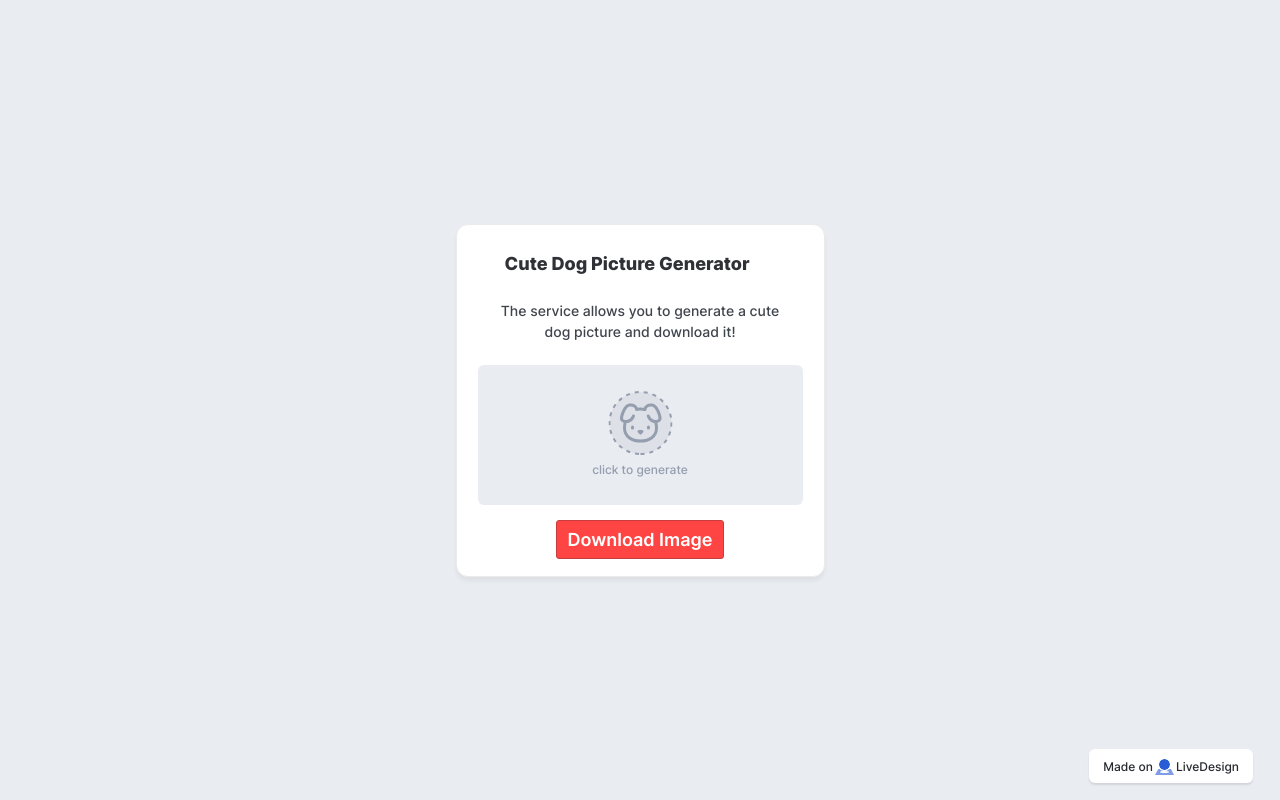
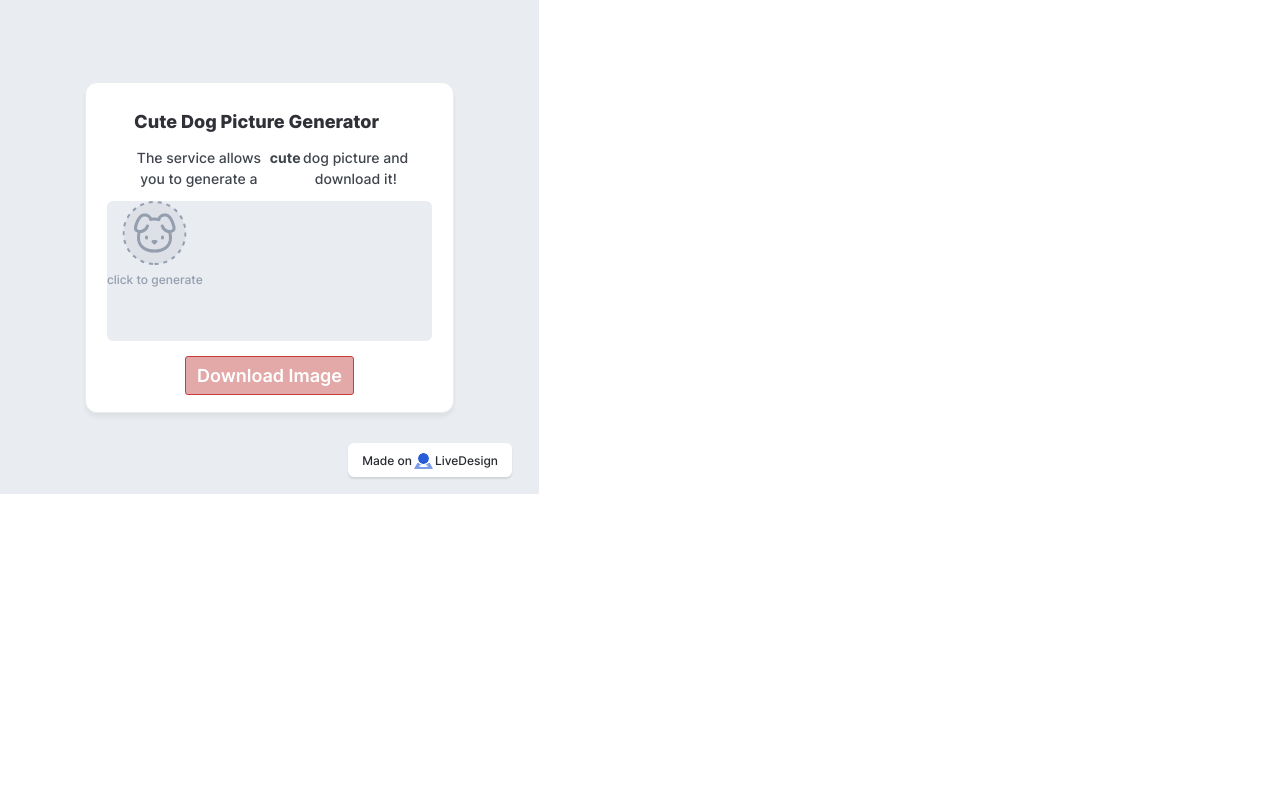
Before and after one commit to anisg/random-cute-dog-picture, a React (Vite) app: page / in a window 1280 px wide. Built offline with nearby package versions, Linux system fonts and the light colour scheme; the HTML template or start-up script is replaced by a standard one.

Commit message:
[LiveDesign] Updated 4 components

```diff
--- a/src/components/live/button/RenderButton.tsx
+++ b/src/components/live/button/RenderButton.tsx
@@ -7,7 +7,8 @@ import { combine, cls, Div, DivProps, Span, SpanProps, Svg, SvgProps, Img, ImgPr
 export type RenderButtonProps = {
     frames?: {
     ["button"]?: DivProps
-    ["title"]?: SpanProps
+    ["containerButton"]?: DivProps
+    ["clickMe"]?: SpanProps
 
   }
 ;
@@ -16,8 +17,10 @@ export type RenderButtonProps = {
 export function RenderButton(props: RenderButtonProps) {
     const { frames = {}, ...restProps } = props;
     return (
-        <Div {...frames["button"]} className={cls(frames, "button")} style={{gap: 10, flexDirection: 'row', width: 'fit-content', alignItems: 'flex-start', overflow: 'hidden', position: 'relative', border: '1px  SOLID #c73d3d', borderRadius: 3, padding: '5px 11px 5px 11px', backgroundColor: '#e3a8a8', opacity: 1, display: 'flex', ...frames["button"]?.style}}>
-  <Span {...frames["title"]} className={cls(frames, "title")} style={{fontFamily: 'Inter', fontSize: 18, fontWeight: 600, color: '#ffffff', textAlign: 'left', display: 'flex', flexDirection: 'row', justifyContent: 'flex-start', flexShrink: 0, position: 'relative', ...frames["title"]?.style}}>title</Span>
+        <Div {...frames["button"]} className={cls(frames, "button")} style={{gap: 0, flexDirection: 'column', position: 'relative', padding: '0px 0px 0px 0px', opacity: 1, display: 'flex', ...frames["button"]?.style}}>
+  <Div {...frames["containerButton"]} className={cls(frames, "containerButton")} style={{gap: 10, flexDirection: 'row', width: 'fit-content', alignItems: 'flex-start', flexShrink: 0, overflow: 'hidden', position: 'relative', border: '1px  SOLID #c73d3d', borderRadius: 3, padding: '5px 11px 5px 11px', backgroundColor: '#e3a8a8', opacity: 1, display: 'flex', ...frames["containerButton"]?.style}}>
+    <Span {...frames["clickMe"]} className={cls(frames, "clickMe")} style={{fontFamily: 'Inter', fontSize: 18, fontWeight: 600, color: '#ffffff', textAlign: 'left', display: 'flex', flexDirection: 'row', justifyContent: 'flex-start', flexShrink: 0, position: 'relative', ...frames["clickMe"]?.style}}>click me</Span>
+  </Div>
 </Div>
     );
 }
--- /dev/null
+++ b/src/components/live/card/Card.tsx
@@ -0,0 +1,16 @@
+
+import React from 'react'
+import { combine } from '../lib';
+import { RenderCard, RenderCardProps } from './RenderCard';
+
+export type CardProps = {
+} & RenderCardProps;
+
+export const Card = function (props: CardProps) {
+    return (<RenderCard
+        {...props}
+        frames={combine(props.frames, {
+            // edit frames here
+        })}
+    />);
+}
--- a/src/components/live/mainPage/RenderMainPage.tsx
+++ b/src/components/live/mainPage/RenderMainPage.tsx
@@ -19,7 +19,7 @@ export type RenderMainPageProps = {
     ["clickToGenerate"]?: SpanProps
     ["frame5"]?: DivProps
     ["button"]?: ButtonProps["frames"];
-    ["badgeLiveDesignLinklivedesigncom"]?: BadgeLiveDesignProps["frames"];
+    ["badgeLiveDesignALinklivedesigncom"]?: BadgeLiveDesignProps["frames"];
 
   }
 ;
@@ -28,15 +28,15 @@ export type RenderMainPageProps = {
 export function RenderMainPage(props: RenderMainPageProps) {
     const { frames = {}, ...restProps } = props;
     return (
-        <Div {...frames["mainPage"]} className={cls(frames, "mainPage")} style={{gap: 15, flexDirection: 'column', justifyContent: 'center', alignItems: 'center', overflow: 'hidden', position: 'relative', padding: '85px 85px 85px 85px', backgroundColor: '#e9ecf1', opacity: 1, display: 'flex', ...frames["mainPage"]?.style}}>
-  <Div {...frames["frame1"]} className={cls(frames, "frame1")} style={{gap: 23, flexDirection: 'column', alignItems: 'center', flexShrink: 0, overflow: 'hidden', position: 'relative', border: '1px  SOLID #ebebeb', boxShadow: '0px 4px 4px rgba(0, 0, 0, 0.05000000074505806)', borderRadius: 12, padding: '25px 21px 17px 21px', backgroundColor: '#ffffff', opacity: 1, display: 'flex', ...frames["frame1"]?.style}}>
+        <Div {...frames["mainPage"]} className={cls(frames, "mainPage")} style={{gap: 15, flexDirection: 'column', width: 539, height: 494, justifyContent: 'center', alignItems: 'center', overflow: 'hidden', position: 'relative', padding: '85px 85px 85px 85px', backgroundColor: '#e9ecf1', opacity: 1, display: 'flex', ...frames["mainPage"]?.style}}>
+  <Div {...frames["frame1"]} className={cls(frames, "frame1")} style={{gap: 12, flexDirection: 'column', alignItems: 'center', flexShrink: 0, overflow: 'hidden', position: 'relative', border: '1px  SOLID #ebebeb', boxShadow: '0px 4px 4px rgba(0, 0, 0, 0.05000000074505806)', borderRadius: 12, padding: '25px 21px 17px 21px', backgroundColor: '#ffffff', opacity: 1, display: 'flex', ...frames["frame1"]?.style}}>
     <Div {...frames["frame7"]} className={cls(frames, "frame7")} style={{gap: 8, flexDirection: 'column', alignItems: 'center', flexShrink: 0, alignSelf: 'stretch', objectFit: 'cover', position: 'relative', padding: '0px 0px 0px 0px', opacity: 1, display: 'flex', ...frames["frame7"]?.style}}>
       <Span {...frames["cuteDogPictureGenerator"]} className={cls(frames, "cuteDogPictureGenerator")} style={{fontFamily: 'Inter', fontSize: 18, fontWeight: 800, color: '#2f3136', textAlign: 'left', display: 'flex', flexDirection: 'row', justifyContent: 'flex-start', width: 271, flexShrink: 0, position: 'relative', ...frames["cuteDogPictureGenerator"]?.style}}>Cute Dog Picture Generator</Span>
     </Div>
-    <Span {...frames["theServiceAllowsYouToGenerateACuteDogPictureAndDownloadIt"]} className={cls(frames, "theServiceAllowsYouToGenerateACuteDogPictureAndDownloadIt")} style={{fontFamily: 'Inter', fontSize: 14, fontWeight: 500, color: '#40454d', textAlign: 'center', display: 'flex', flexDirection: 'row', justifyContent: 'flex-start', width: 283, flexShrink: 0, position: 'relative', ...frames["theServiceAllowsYouToGenerateACuteDogPictureAndDownloadIt"]?.style}}>The service allows you to generate a cute dog picture and download it!</Span>
+    <Span {...frames["theServiceAllowsYouToGenerateACuteDogPictureAndDownloadIt"]} className={cls(frames, "theServiceAllowsYouToGenerateACuteDogPictureAndDownloadIt")} style={{fontFamily: 'Inter', fontSize: 14, fontWeight: 500, color: '#40454d', textAlign: 'center', display: 'flex', flexDirection: 'row', justifyContent: 'flex-start', width: 283, flexShrink: 0, position: 'relative', ...frames["theServiceAllowsYouToGenerateACuteDogPictureAndDownloadIt"]?.style}}>The service allows you to generate a <Span className="font-bold">cute</Span> dog picture and download it!</Span>
     <Div {...frames["frame6"]} className={cls(frames, "frame6")} style={{gap: 15, flexDirection: 'column', alignItems: 'stretch', flexShrink: 0, alignSelf: 'stretch', objectFit: 'cover', position: 'relative', padding: '0px 0px 0px 0px', opacity: 1, display: 'flex', ...frames["frame6"]?.style}}>
-      <Div {...frames["dogImageContainer"]} className={cls(frames, "dogImageContainer")} style={{gap: 6, flexDirection: 'column', width: 325, height: 140, justifyContent: 'center', alignItems: 'center', flexShrink: 0, overflow: 'hidden', position: 'relative', borderRadius: 6, padding: '0px 0px 0px 0px', backgroundColor: '#e9ecf1', opacity: 1, display: 'flex', ...frames["dogImageContainer"]?.style}}>
-        <Div {...frames["content"]} className={cls(frames, "content")} style={{gap: 6, flexDirection: 'column', justifyContent: 'center', alignItems: 'center', flexShrink: 0, position: 'relative', padding: '0px 0px 0px 0px', opacity: 1, display: 'flex', ...frames["content"]?.style}}>
+      <Div {...frames["dogImageContainer"]} className={cls(frames, "dogImageContainer")} style={{width: 325, height: 140, gap: 6, flexShrink: 0, overflow: 'hidden', position: 'relative', borderRadius: 6, padding: '0px 0px 0px 0px', backgroundColor: '#e9ecf1', opacity: 1, ...frames["dogImageContainer"]?.style}}>
+        <Div {...frames["content"]} className={cls(frames, "content")} style={{gap: 6, position: 'absolute', flexDirection: 'column', justifyContent: 'center', alignItems: 'center', padding: '0px 0px 0px 0px', opacity: 1, display: 'flex', ...frames["content"]?.style}}>
           <svg className="icon" width={65} height={64} viewBox="0 0 65 64" fill="none" xmlns="http://www.w3.org/2000/svg">
             <g clipPath="url(#clip0_5_28)">
               <path d="M32.5 63C49.6208 63 63.5 49.1208 63.5 32C63.5 14.8792 49.6208 1 32.5 1C15.3792 1 1.5 14.8792 1.5 32C1.5 49.1208 15.3792 63 32.5 63Z" fill="#DDE0E6" stroke="#949EAE" strokeWidth={2} strokeDasharray="4 5" />
@@ -53,11 +53,11 @@ export function RenderMainPage(props: RenderMainPageProps) {
         </Div>
       </Div>
       <Div {...frames["frame5"]} className={cls(frames, "frame5")} style={{gap: 30, flexDirection: 'row', justifyContent: 'center', alignItems: 'center', flexShrink: 0, alignSelf: 'stretch', objectFit: 'cover', position: 'relative', padding: '0px 0px 0px 0px', opacity: 1, display: 'flex', ...frames["frame5"]?.style}}>
-        <Button frames={combine({"button":{"style":{"flexShrink":0,"backgroundColor":"#ff4444","display":"flex"}},"title":{"content":"Download Image"}}, frames["button"])} />
+        <Button frames={combine({"button":{"style":{"flexShrink":0,"display":"flex"}},"containerButton":{"style":{"display":"flex"}},"clickMe":{"content":"Download Image"}}, frames["button"])} />
       </Div>
     </Div>
   </Div>
-  <BadgeLiveDesign frames={combine({"badgeLiveDesign":{"className":"badgeLiveDesignLinklivedesigncom","style":{"flexShrink":0,"position":"absolute","bottom":17,"right":27,"display":"flex"}},"madeOn":{"className":"oklm"}}, frames["badgeLiveDesignLinklivedesigncom"])} />
+  <BadgeLiveDesign frames={combine({"badgeLiveDesign":{"className":"badgeLiveDesignALinklivedesigncom","style":{"flexShrink":0,"position":"absolute","bottom":17,"right":27,"display":"flex"}},"madeOn":{"className":"oklm"}}, frames["badgeLiveDesignALinklivedesigncom"])} />
 </Div>
     );
 }
--- /dev/null
+++ b/src/components/live/tag/RenderTag.tsx
@@ -0,0 +1,23 @@
+
+// ~ auto-generated - do not edit ~
+import React from 'react';
+import { combine, cls, Div, DivProps, Span, SpanProps, Svg, SvgProps, Img, ImgProps } from '../lib';
+
+
+export type RenderTagProps = {
+    frames?: {
+    ["tag"]?: DivProps
+    ["photography"]?: SpanProps
+
+  }
+;
+}
+
+export function RenderTag(props: RenderTagProps) {
+    const { frames = {}, ...restProps } = props;
+    return (
+        <Div {...frames["tag"]} className={cls(frames, "tag")} style={{gap: 0, flexDirection: 'row', width: 'fit-content', alignItems: 'center', overflow: 'hidden', position: 'relative', borderRadius: 999, padding: '5px 16px 5px 16px', backgroundColor: '#dee3ed', opacity: 1, display: 'flex', ...frames["tag"]?.style}}>
+  <Span {...frames["photography"]} className={cls(frames, "photography")} style={{fontFamily: 'Helvetica Neue', fontSize: 12, fontWeight: 700, color: '#3f3f46', textAlign: 'center', display: 'flex', flexDirection: 'row', justifyContent: 'center', flexShrink: 0, position: 'relative', ...frames["photography"]?.style}}>#photography</Span>
+</Div>
+    );
+}
--- /dev/null
+++ b/src/components/live/tag/Tag.tsx
@@ -0,0 +1,16 @@
+
+import React from 'react'
+import { combine } from '../lib';
+import { RenderTag, RenderTagProps } from './RenderTag';
+
+export type TagProps = {
+} & RenderTagProps;
+
+export const Tag = function (props: TagProps) {
+    return (<RenderTag
+        {...props}
+        frames={combine(props.frames, {
+            // edit frames here
+        })}
+    />);
+}
```
Also changed, not shown: src/components/live/card/RenderCard.tsx (added, +41 -0 lines).
